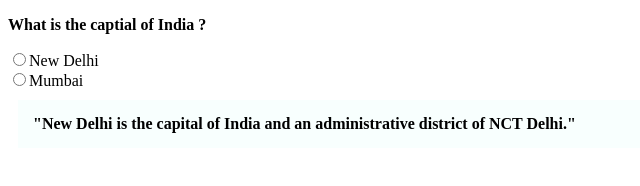
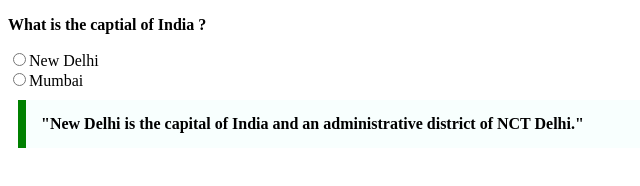
Before and after one commit to acciojob/trivia-dhanushkiran80-debug, a website: page main.html in a window 1280 px wide. Shown: the whole page, without its empty margins (0-640 px from the left). Drawn offline with Linux system fonts and the light colour scheme.

Commit message:
created a submission

```diff
--- a/main.html
+++ b/main.html
@@ -9,7 +9,7 @@
 			max-width:600px;
 			margin:10px;
 			padding:15px;
-			border-left:8px solid green color;
+			border-left:8px solid green ;
 			background-color:#f8fffe;
 			font-weight:bold;
 		}
```
